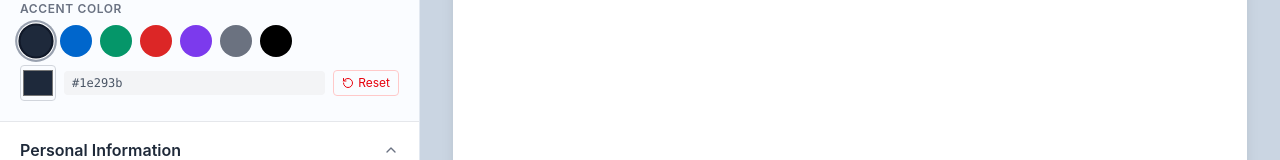
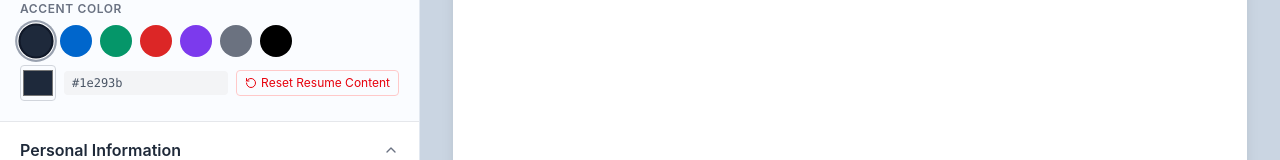
Before and after one commit to cgarave/get-hired-free-resume-builder, a Next.js app: page /editor in a window 1280 px wide. Both pictures are taken after a click on the button "Customize". Shown: the part 532-692 px from the top of the page. Built offline with nearby package versions, Linux system fonts and the light colour scheme.

Commit message:
change reset text to reset resume content

```diff
--- a/src/components/ResumeEditor.tsx
+++ b/src/components/ResumeEditor.tsx
@@ -180,9 +180,8 @@ export function ResumeEditor({
                 <code className="text-xs bg-gray-100 px-2 py-1 rounded text-gray-600 flex-1">{data.style.accent}</code>
                 <button
                   onClick={onReset}
-                  className="flex items-center gap-1 text-xs text-red-600 hover:text-red-700 px-2 py-1 rounded hover:bg-red-50 border border-red-200"
-                >
-                  <RotateCcw size={12} /> Reset
+                  className="flex items-center gap-1 text-xs text-red-600 hover:text-red-700 px-2 py-1 rounded hover:bg-red-50 border border-red-200">
+                  <RotateCcw size={12} /> Reset Resume Content
                 </button>
               </div>
             </div>
```
